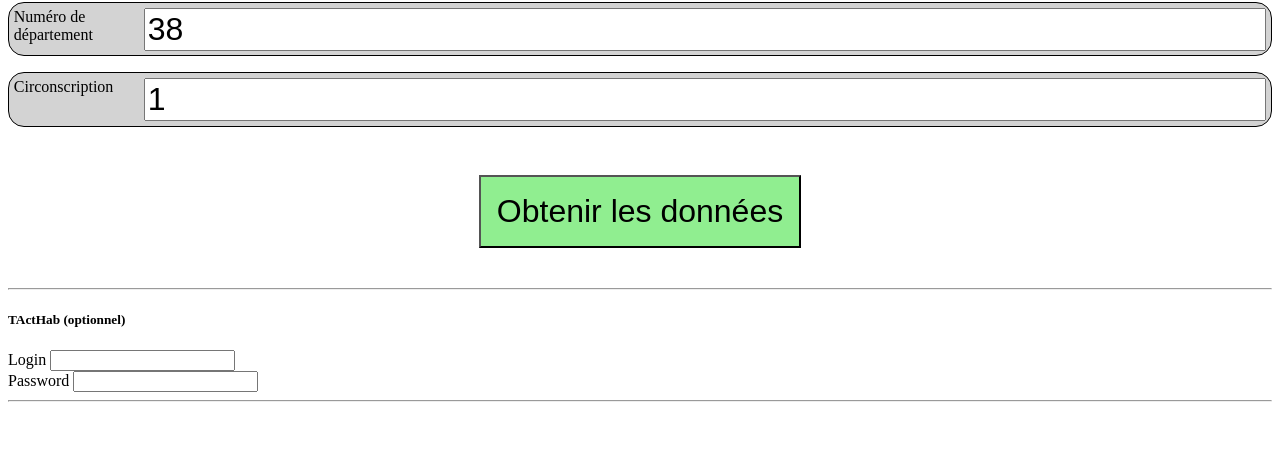
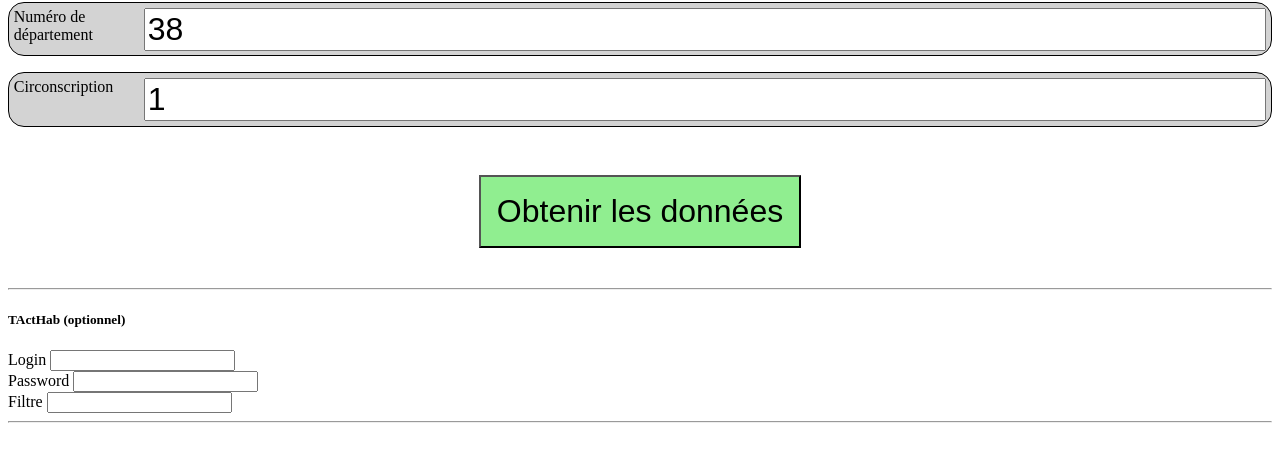
Before and after one commit to AlexDmr/collage, a website: page index.html in a window 1280 px wide. Shown: the part 78-540 px from the top of the page. Drawn offline with Linux system fonts and the light colour scheme.

Commit message:
Chemins de la forme A - B, C, ... avec prise en compte A>B ou A<B

```diff
--- a/index.html
+++ b/index.html
@@ -35,6 +35,10 @@
         <label>Password</label>
         <input type="text" id="pass"/>
     </section>
+    <section>
+        <label>Filtre</label>
+        <input type="text" id="filter"/>
+    </section>
     <hr/>
     <section id="path">
 
--- a/main.js
+++ b/main.js
@@ -59,11 +59,13 @@ function computeGoogle() {
     );
 }
 
+let allEtapes = [];
 function init() {
     document.querySelector("#numDep" ).value = localStorage.getItem("numDep" ) || 38;
     document.querySelector("#numCirc").value = localStorage.getItem("numCirc") || 1;
-    document.querySelector("#login" ).value  = localStorage.getItem("login" )  || "";
-    document.querySelector("#pass").value    = localStorage.getItem("pass")    || "";
+    document.querySelector("#login" ) .value = localStorage.getItem("login" )  || "";
+    document.querySelector("#pass")   .value = localStorage.getItem("pass")    || "";
+    document.querySelector("#filter") .value = localStorage.getItem("filter")  || "";
 
     document.querySelector("#numDep" ).onchange = () => {
         localStorage.setItem("numDep", document.querySelector("#numDep" ).value);
@@ -77,8 +79,14 @@ function init() {
     document.querySelector("#pass" ).onchange = () => {
         localStorage.setItem("pass", document.querySelector("#pass" ).value);
     };
+    document.querySelector("#filter" ).onchange = () => {
+        let filterStr = document.querySelector("#filter" ).value;
+        localStorage.setItem("filter", filterStr);
+        DisplayPath( allEtapes, filterStr );
+    };
 
-    DisplayPath( loadJSON() );
+    allEtapes = loadJSON();
+    DisplayPath( allEtapes, document.querySelector("#filter").value );
 }
 
 function initMap() {
@@ -103,6 +111,7 @@ function compute() {
 
     console.log( `get ${ressource}` );
     document.querySelector("#path").textContent = "Chargement...";
+    document.querySelector("#filter").value = "";
     XHR("GET", ressource).then(
         xhr => {
             let doc = xhr.responseXML;
@@ -118,7 +127,7 @@ function compute() {
                 name: etape.querySelector("name").textContent,
                 done: false
             }));
-            saveJSON( etapes );
+            saveJSON( allEtapes = etapes );
             DisplayPath( etapes );
 
         },
@@ -134,10 +143,38 @@ function compute() {
     );
 }
 
-function DisplayPath(L) {
+function DisplayPath(L, filterStr) {
+    // Compute filter...
+    filterStr = filterStr || `1-${L.length}`;
+    let etapes = filterStr.split(",").map(str=>str.trim()).map(str => { // From string to integer[]
+        // Do we have a range?
+        let re = /^([0-9]*) *\- *([0-9]*)$/ig;
+        let results = re.exec( str );
+        if(results) {
+            let from = parseInt( results[1] );
+            let to   = parseInt( results[2] );
+            let Lres = [];
+            if(from <= to) {
+                for(let i=from; i<=to; i++) {
+                    Lres.push(i);
+                }
+            } else {
+                for(let i=from; i>=to; i--) {
+                    Lres.push(i);
+                }
+            }
+            return Lres;
+        } else {
+            return [parseInt(str)];
+        }
+    }).reduce( (acc, Letapes) => acc.concat(Letapes) );
+    console.log("etapes", filterStr, ":", etapes);
+
+    // Display...
     let root = document.querySelector("#path");
     root.textContent = "";
-    L.forEach( (etape, index) => {
+    etapes.map( index => ({index: index-1, etape: L[index-1]}) ).forEach( (etapeObj, indexObj) => {
+        let {index: index, etape: etape} = etapeObj;
         let section = document.createElement("section");
         section.classList.add("etape");
         if(etape.done) {
--- a/plannif.js
+++ b/plannif.js
@@ -28,7 +28,7 @@ function init() {
     document.querySelector( "#fromTo" ).onchange = () => {
         let Lranges = document.querySelector( "#fromTo" ).value.split("&").map(s=>s.trim()).map(
             str => {
-                let re = /^([0-9]*)\-([0-9]*)$/ig;
+                let re = /^([0-9]*) *\- *([0-9]*)$/ig;
                 let results = re.exec( str );
                 console.log("Processing", str, "=>", results);
                 etapeMin = parseInt( results[1] );
```
